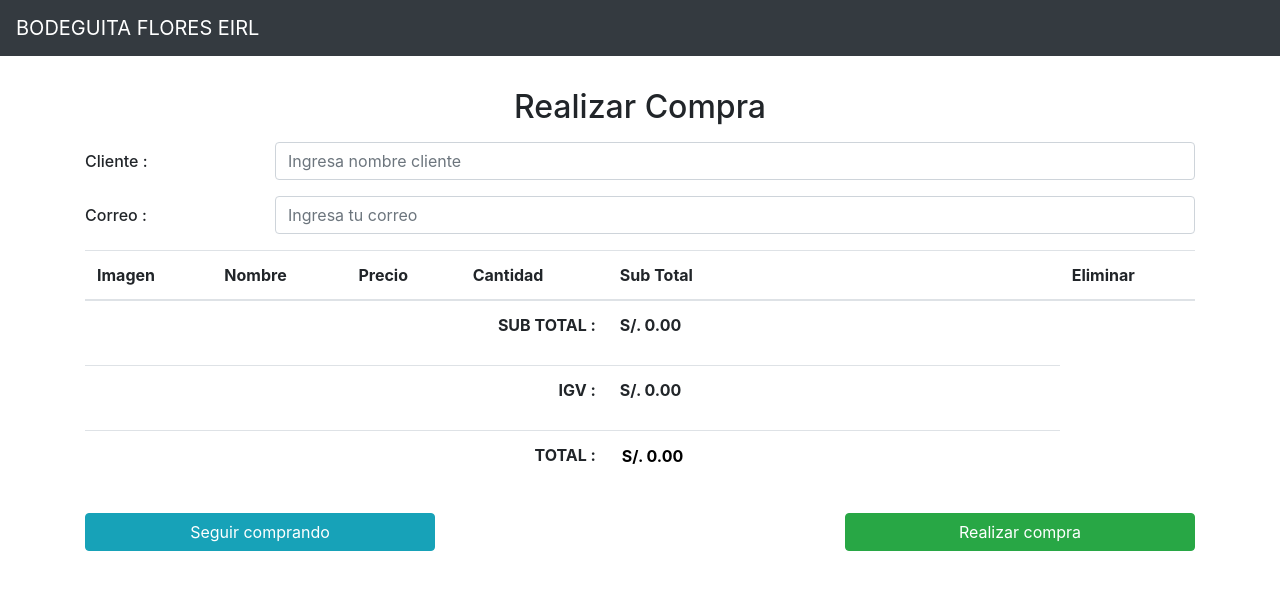
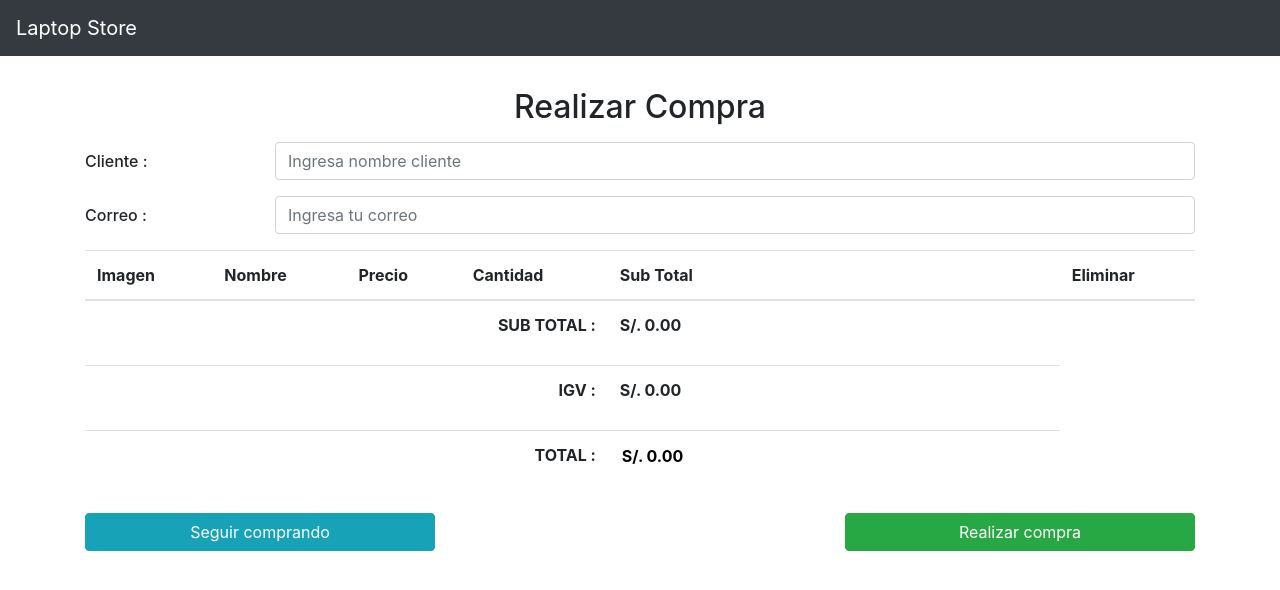
Before and after one commit to SaraiSan17/laptopStore, a website: page public/compra.html in a window 1280 px wide. Drawn offline with nearby package versions, Linux system fonts and the light colour scheme.

Commit message:
Update compra.html

```diff
--- a/public/compra.html
+++ b/public/compra.html
@@ -13,7 +13,8 @@
 
     <link rel="stylesheet" href="css/sweetalert2.min.css">
     <script src="dexie.js"></script>
-<script src="bd.js"></script>
+   <script src="bd.js"></script>
+    <link rel="manifest" href="manifest.json">
     <title>Carrito Compras en JavaScript</title>
 
 </head>
@@ -23,7 +24,7 @@
         <div class="container">
             <div class="row justify-content-between mb-5">
                 <nav class="navbar navbar-expand-md navbar-dark fixed-top bg-dark">
-                    <a class="navbar-brand" href="index.html">BODEGUITA FLORES EIRL</a>
+                    <a class="navbar-brand" href="index.html">Laptop Store</a>
                     <button class="navbar-toggler" type="button" data-toggle="collapse" data-target="#navbarCollapse"
                         aria-controls="navbarCollapse" aria-expanded="false" aria-label="Toggle navigation">
                         <span class="navbar-toggler-icon"></span>
```
